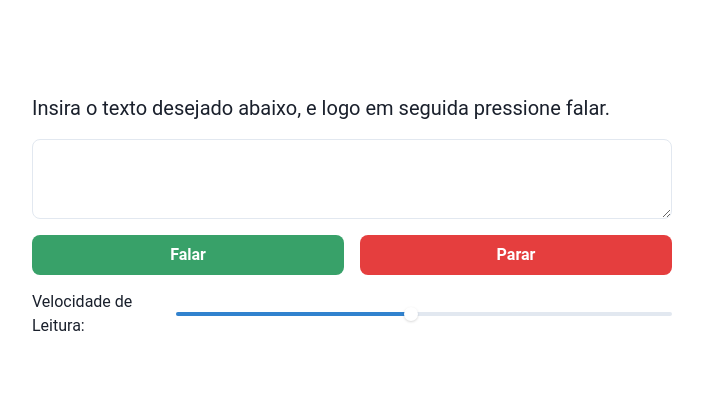
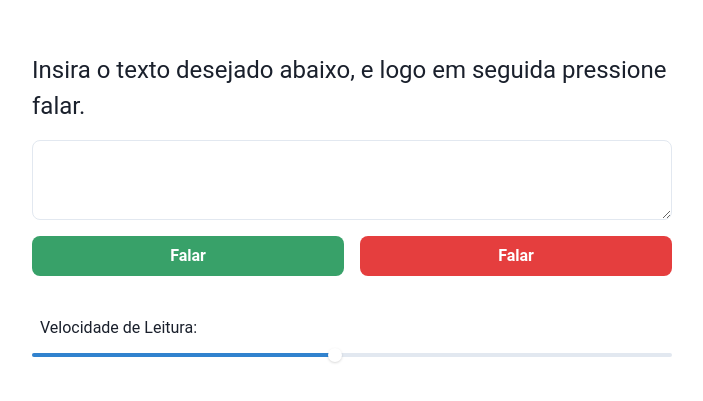
Before and after one commit to iuriaguiarr/ReadIt, a Next.js app: page / in a window 1280 px wide. Shown: the part 177-578 px from the top of the page, without its empty margins (288-991 px from the left). Built offline with nearby package versions, Linux system fonts and the light colour scheme.

Commit message:
Ajustando arquitetura e refatorando o código

```diff
--- a/pages/_app.tsx
+++ b/pages/_app.tsx
@@ -1,6 +1,6 @@
 import { ChakraProvider } from '@chakra-ui/react'
 
-import theme from '../theme'
+import theme from '../styles/theme'
 import { AppProps } from 'next/app'
 
 function MyApp({ Component, pageProps }: AppProps) {
--- a/pages/index.tsx
+++ b/pages/index.tsx
@@ -1,21 +1,12 @@
 import {
   Button,
   Container,
-  Flex,
+  GroupButton,
+  Instruction,
+  Settings,
   Slider,
-  SliderFilledTrack,
-  SliderThumb,
-  SliderTrack,
-  Text,
   Textarea,
-} from '@chakra-ui/react';
-import {
-  BotaoStyle,
-  ContainerStyle,
-  FlexStyle,
-  TextareaStyle,
-  TextStyle,
-} from '../styles/pages/index';
+} from '../styles/pages/Home';
 import Head from 'next/head';
 import { useState } from 'react';
 
@@ -23,83 +14,71 @@ export default function Index() {
   const [text, setText] = useState('');
   const [speed, setSpeed] = useState(1);
 
-  function sayIt() {
+  function utteranceGenerator() {
     if (process.browser) {
       const utterance = new SpeechSynthesisUtterance();
       utterance.lang = 'pt-BR';
-
-      console.log(speed);
       utterance.rate = speed;
       utterance.volume = 1;
-
       return utterance;
     } else {
       return new SpeechSynthesisUtterance();
     }
   }
 
-  function speak() {
+  function handleSpeak() {
     if (process.browser) {
       speechSynthesis.cancel();
 
-      var sentences = text.split('.');
-      for (var i = 0; i < sentences.length; i++) {
-        var toSay = sayIt();
-        toSay.text = sentences[i];
-        speechSynthesis.speak(toSay);
-      }
+      text.split('.').forEach((sentence) => {
+        const readIt = utteranceGenerator();
+        readIt.text = sentence;
+        speechSynthesis.speak(readIt);
+      });
     }
   }
 
-  function stop() {
+  function handleStop() {
     if (process.browser) {
       speechSynthesis.cancel();
     }
   }
 
   function handleSpeed(value: number) {
-    if (process.browser) {
-      setSpeed(value);
-    }
+    setSpeed(value);
   }
 
   return (
-    <Container {...ContainerStyle}>
+    <Container>
       <Head>
         <title>ReadIt | Início</title>
       </Head>
-      <Text {...TextStyle}>
+      <Instruction>
         Insira o texto desejado abaixo, e logo em seguida pressione falar.
-      </Text>
+      </Instruction>
 
       <Textarea
-        {...TextareaStyle((event) => {
+        onChange={(event) => {
           setText(event.target.value);
-        })}
+        }}
       />
-      <Flex {...FlexStyle}>
-        <Button {...BotaoStyle('green', speak)}>Falar</Button>
-        <Button {...BotaoStyle('red', stop)}>Parar</Button>
-      </Flex>
+      <GroupButton>
+        <Button background="green" onClick={handleSpeak}>
+          Falar
+        </Button>
+        <Button background="red" onClick={handleStop}>
+          Falar
+        </Button>
+      </GroupButton>
 
-      <Flex {...FlexStyle}>
-        <Text minWidth="20%">Velocidade de Leitura:</Text>
+      <Settings name="Velocidade de Leitura">
         <Slider
-          marginY={8}
-          min={0.1}
-          max={2}
-          step={0.1}
+          defaultValue={speed}
           onChange={(value: number): void => {
             handleSpeed(value);
           }}
-          defaultValue={speed}
-        >
-          <SliderTrack>
-            <SliderFilledTrack />
-          </SliderTrack>
-          <SliderThumb />
-        </Slider>
-      </Flex>
+        />
+      </Settings>
     </Container>
   );
 }
--- /dev/null
+++ b/styles/pages/Home/components/Button.tsx
@@ -0,0 +1,21 @@
+import { Button as ChakraButton } from '@chakra-ui/react';
+
+interface Props {
+  background: string;
+  onClick: () => void;
+  children: string;
+}
+
+export default function Button(props: Props) {
+  return (
+    <ChakraButton
+      color="white"
+      background={`${props.background}.500`}
+      width="100%"
+      onClick={props.onClick}
+      _hover={{ background: `${props.background}.600` }}
+    >
+      {props.children}
+    </ChakraButton>
+  );
+}
--- /dev/null
+++ b/styles/pages/Home/components/Container.tsx
@@ -0,0 +1,20 @@
+import { Container as ChakraContainer } from '@chakra-ui/react';
+
+interface Props {
+  children: React.ReactNode;
+}
+
+export default function Container(props: Props) {
+  return (
+    <ChakraContainer
+      display="flex"
+      flexDir="column"
+      justifyContent="center"
+      alignItems="center"
+      width="100vw"
+      height="100vh"
+    >
+      {props.children}
+    </ChakraContainer>
+  );
+}
--- /dev/null
+++ b/styles/pages/Home/components/GroupButton.tsx
@@ -0,0 +1,18 @@
+import { Flex as ChakraFlex } from '@chakra-ui/react';
+
+interface Props {
+  children: React.ReactNode;
+}
+
+export default function GroupButton(props: Props) {
+  return (
+    <ChakraFlex
+      width="50vw"
+      justifyContent="space-between"
+      alignItems="center"
+      gridGap={4}
+    >
+      {props.children}
+    </ChakraFlex>
+  );
+}
--- /dev/null
+++ b/styles/pages/Home/components/Instruction.tsx
@@ -0,0 +1,13 @@
+import { Text as ChakraText } from '@chakra-ui/react';
+
+interface Props {
+  children: string;
+}
+
+export default function Text(props: Props) {
+  return (
+    <ChakraText textAlign="left" fontSize="2xl" width="50vw">
+      {props.children}
+    </ChakraText>
+  );
+}
--- /dev/null
+++ b/styles/pages/Home/components/Settings.tsx
@@ -0,0 +1,15 @@
+import { Flex, Text } from '@chakra-ui/react';
+
+interface Props {
+  children: React.ReactNode;
+  name: string;
+}
+
+export default function Settings(props: Props) {
+  return (
+    <Flex flexDir="column" width="50vw" marginY={8}>
+      <Text margin={2}>{props.name}:</Text>
+      {props.children}
+    </Flex>
+  );
+}
--- /dev/null
+++ b/styles/pages/Home/components/Slider.tsx
@@ -0,0 +1,28 @@
+import {
+  Slider as ChakraSlider,
+  SliderFilledTrack,
+  SliderThumb,
+  SliderTrack,
+} from '@chakra-ui/react';
+
+interface Props {
+  defaultValue: number;
+  onChange: (value: number) => void;
+}
+
+export default function Slider(props: Props) {
+  return (
+    <ChakraSlider
+      min={0.1}
+      max={2}
+      step={0.1}
+      onChange={props.onChange}
+      defaultValue={props.defaultValue}
+    >
+      <SliderTrack>
+        <SliderFilledTrack />
+      </SliderTrack>
+      <SliderThumb />
+    </ChakraSlider>
+  );
+}
--- /dev/null
+++ b/styles/pages/Home/components/Textarea.tsx
@@ -0,0 +1,9 @@
+import { Textarea as ChakraTextarea } from '@chakra-ui/react';
+
+interface Props {
+  onChange: (event: React.ChangeEvent<HTMLTextAreaElement>) => void;
+}
+
+export default function Textarea(props: Props) {
+  return <ChakraTextarea width="50vw" margin={4} onChange={props.onChange} />;
+}
--- /dev/null
+++ b/styles/pages/Home/index.ts
@@ -0,0 +1,7 @@
+export { default as Button } from './components/Button';
+export { default as GroupButton } from './components/GroupButton';
+export { default as Container } from './components/Container';
+export { default as Instruction } from './components/Instruction';
+export { default as Textarea } from './components/Textarea';
+export { default as Settings } from './components/Settings';
+export { default as Slider } from './components/Slider';
--- a/styles/pages/index.ts
+++ /dev/null
@@ -1,52 +0,0 @@
-import {
-  ContainerProps,
-  FlexProps,
-  TextProps,
-  TextareaProps,
-  ButtonProps,
-} from '@chakra-ui/react';
-
-export function BotaoStyle(
-  background: string,
-  onClick: () => void
-): ButtonProps {
-  return {
-    background: `${background}.500`,
-    _hover: { background: `${background}.600` },
-    color: 'white',
-    width: '100%',
-    onClick,
-  };
-}
-
-export const ContainerStyle: ContainerProps = {
-  display: 'flex',
-  flexDir: 'column',
-  justifyContent: 'center',
-  alignItems: 'center',
-  width: '100vw',
-  height: '100vh',
-};
-
-export const TextStyle: TextProps = {
-  textAlign: 'left',
-  fontSize: 'xl',
-  width: '50vw',
-};
-
-export function TextareaStyle(
-  onChange: (event: React.ChangeEvent<HTMLTextAreaElement>) => void
-): TextareaProps {
-  return {
-    width: '50vw',
-    margin: 4,
-    onChange,
-  };
-}
-
-export const FlexStyle: FlexProps = {
-  width: '50vw',
-  justifyContent: 'space-between',
-  alignItems: 'center',
-  gridGap: 4,
-};
```
Also changed, not shown: styles/theme.tsx (renamed from theme.tsx).
